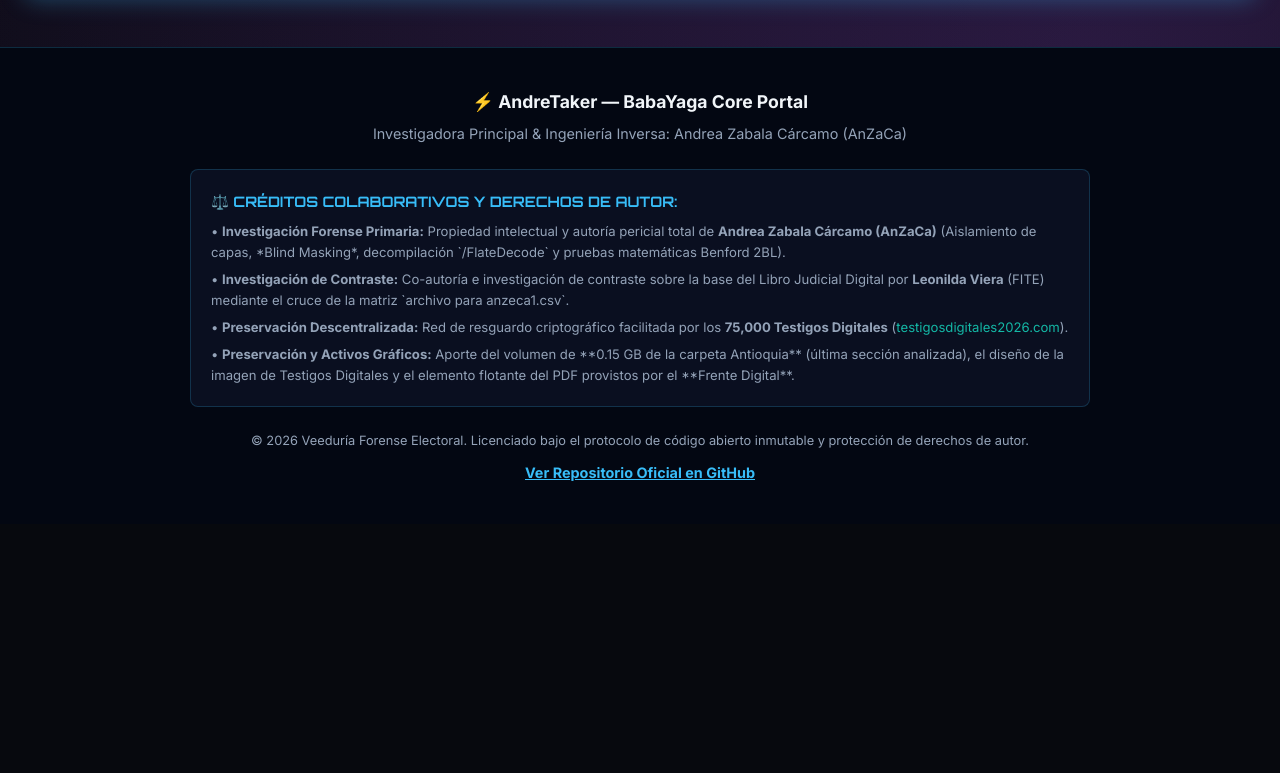
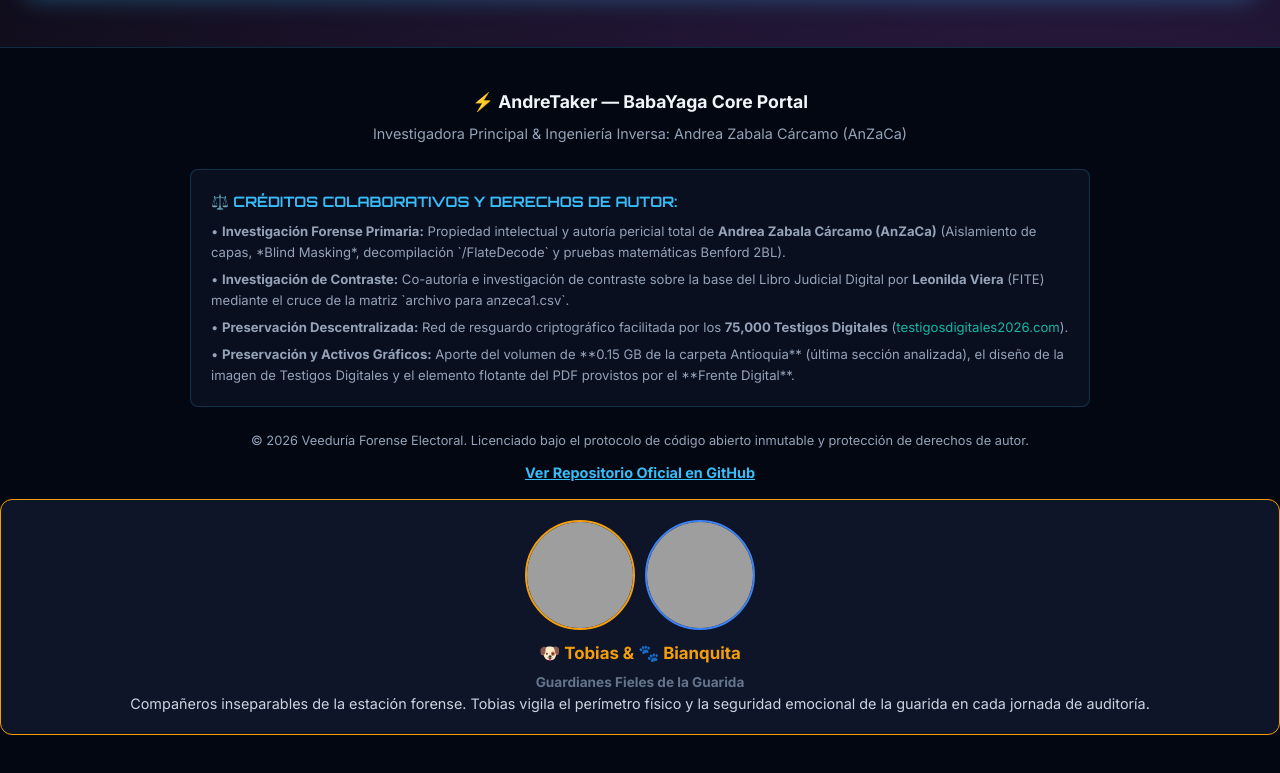
Before and after one commit to anzaca0330-pixel/AndreTaker-BabaYaga-Core-CyberDefense, a plain HTML site: page index.html in a window 1280 px wide. Shown: the part 2499-3272 px from the top of the page. Before the commit the page ends 3023 px from the top, so only its background shows below. Drawn offline with Linux system fonts and the light colour scheme; grey boxes are pictures that could not be loaded.

Commit message:
fix(ui): Restaurar comic original de Agosto, incorporar a Tobias & Bianquita guardianes y actualizar detalles de Chris Baez (ORSNAsco/FBI/CIDH/Assurant Yisell)

```diff
--- a/index.html
+++ b/index.html
@@ -1434,7 +1434,18 @@
         <p style="margin-top: 10px;"><a href="https://github.com/anzaca0330-pixel/AndreTaker---AnZaCa-Rep" target="_blank" style="color: var(--accent-cyan); text-decoration: underline; font-weight: 700;">Ver Repositorio Oficial en GitHub</a></p>
       </div>
     </div>
-  </footer>
+
+            <!-- Card Tobias & Bianquita -->
+            <div class="team-card" style="border-color: #f59e0b; background: rgba(15, 23, 42, 0.95); border-radius: 12px; padding: 20px; text-align: center; border: 1px solid #f59e0b; margin-top: 15px;">
+              <div style="display: flex; justify-content: center; gap: 10px; margin-bottom: 10px;">
+                <img src="assets/images/tobias_real_photo_1.png" alt="Tobias Guardián" style="width: 110px; height: 110px; border-radius: 50%; object-fit: cover; border: 2px solid #f59e0b;">
+                <img src="assets/images/tobias_real_photo_2.png" alt="Tobias & Bianquita" style="width: 110px; height: 110px; border-radius: 50%; object-fit: cover; border: 2px solid #3b82f6;">
+              </div>
+              <h3 style="color: #f59e0b; margin: 5px 0;">🐶 Tobias & 🐾 Bianquita</h3>
+              <p style="color: #64748b; font-size: 0.85rem; font-weight: bold;">Guardianes Fieles de la Guarida</p>
+              <p style="color: #cbd5e1; font-size: 0.9rem; line-height: 1.4;">Compañeros inseparables de la estación forense. Tobias vigila el perímetro físico y la seguridad emocional de la guarida en cada jornada de auditoría.</p>
+            </div>
+            </footer>
 
   <!-- Modal de Reactivación de Cuenta Admin (AnZaCa Admin Recovery Protocol) -->
   <div id="admin-recovery-modal" style="display: none; position: fixed; top: 0; left: 0; width: 100%; height: 100%; background: rgba(2, 6, 23, 0.95); z-index: 10000; align-items: center; justify-content: center; backdrop-filter: blur(10px);">
```
Also changed, not shown: assets/images/andretaker_baba_yaga.png (renamed from 03_DOCUMENTACION/SESION_02_MAPAS_Y_ARBOLES/andretaker_baba_yaga.png), assets/images/temor_desatado_andretaker_baba_yaga.png.
